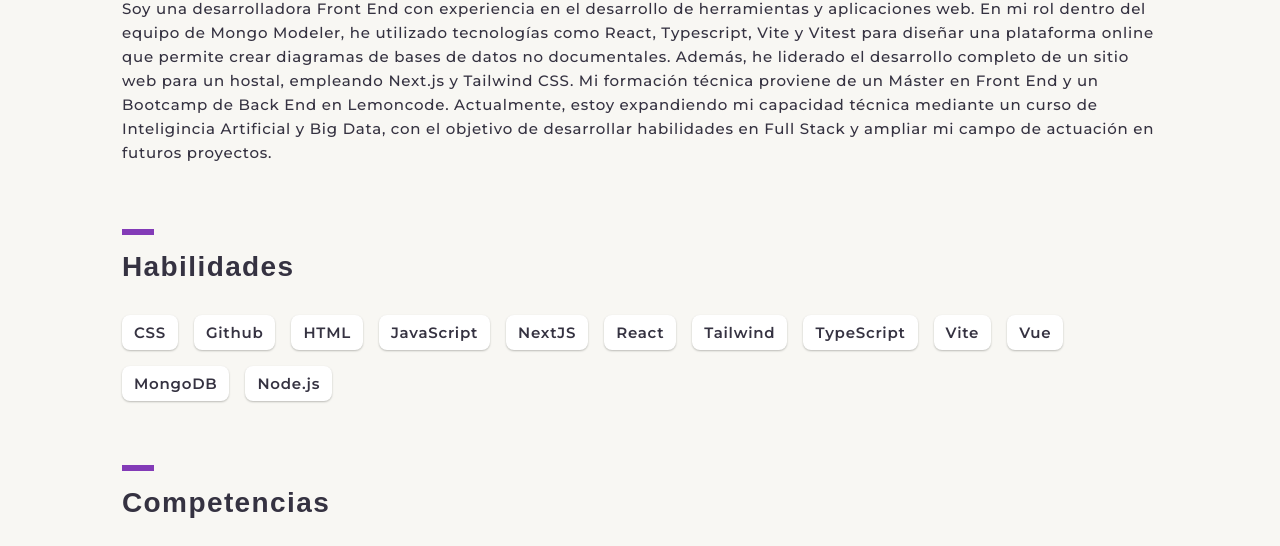
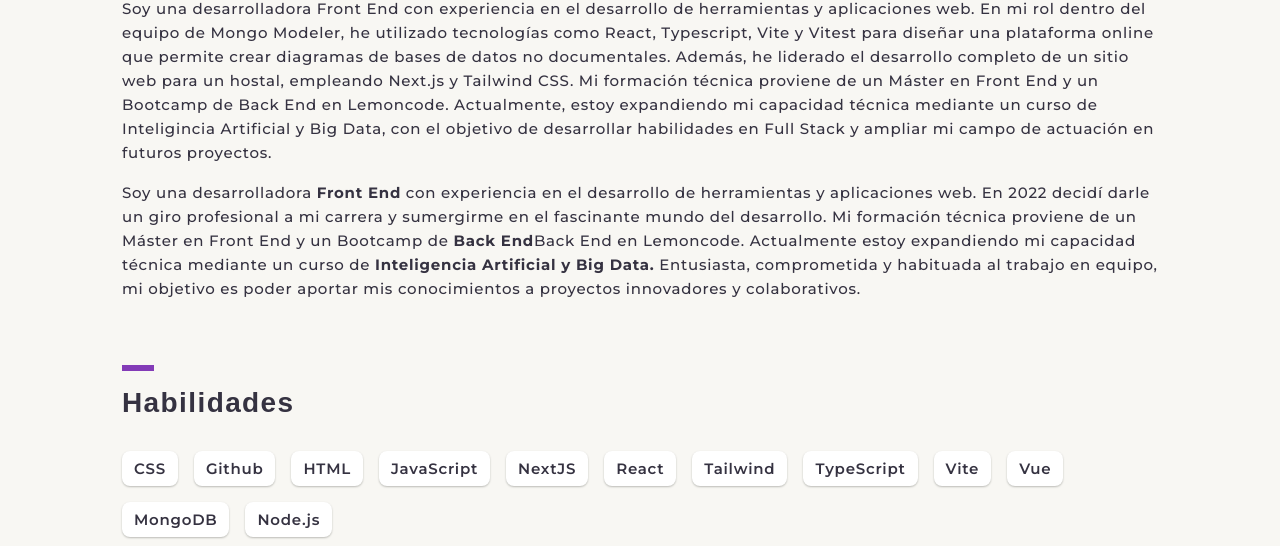
Before and after one commit to evadadev/cv-eva-diaz, a plain HTML site: page index.html in a window 1280 px wide. Shown: the part 551-1097 px from the top of the page. Drawn offline with Linux system fonts and the light colour scheme; a web font is replaced by a local one.

Commit message:
cambio en sobre mí

```diff
--- a/index.html
+++ b/index.html
@@ -499,6 +499,9 @@
       <h2>Sobre mí</h2>
     </div>
     <p>Soy una desarrolladora Front End con experiencia en el desarrollo de herramientas y aplicaciones web. En mi rol dentro del equipo de Mongo Modeler, he utilizado tecnologías como React, Typescript, Vite y Vitest para diseñar una plataforma online que permite crear diagramas de bases de datos no documentales. Además, he liderado el desarrollo completo de un sitio web para un hostal, empleando Next.js y Tailwind CSS. Mi formación técnica proviene de un Máster en Front End  y un Bootcamp de Back End en Lemoncode. Actualmente, estoy expandiendo mi capacidad técnica mediante un curso de Inteligincia Artificial y Big Data, con el objetivo de desarrollar habilidades en Full Stack y ampliar mi campo de actuación en futuros proyectos.</p>
+    <p>Soy una desarrolladora <strong>Front End</strong> con experiencia en el desarrollo de herramientas y aplicaciones web. En 2022 decidí darle un giro profesional a mi carrera y sumergirme en el fascinante mundo del desarrollo.
+      Mi formación técnica proviene de un Máster en Front End y un Bootcamp de <strong>Back End</strong>Back End en Lemoncode. Actualmente estoy expandiendo mi capacidad técnica mediante un curso de <strong>Inteligencia Artificial y Big Data.</strong>
+      Entusiasta, comprometida y habituada al trabajo en equipo, mi objetivo es poder aportar mis conocimientos a proyectos innovadores y colaborativos.</p>
   </section>
 
 
```
